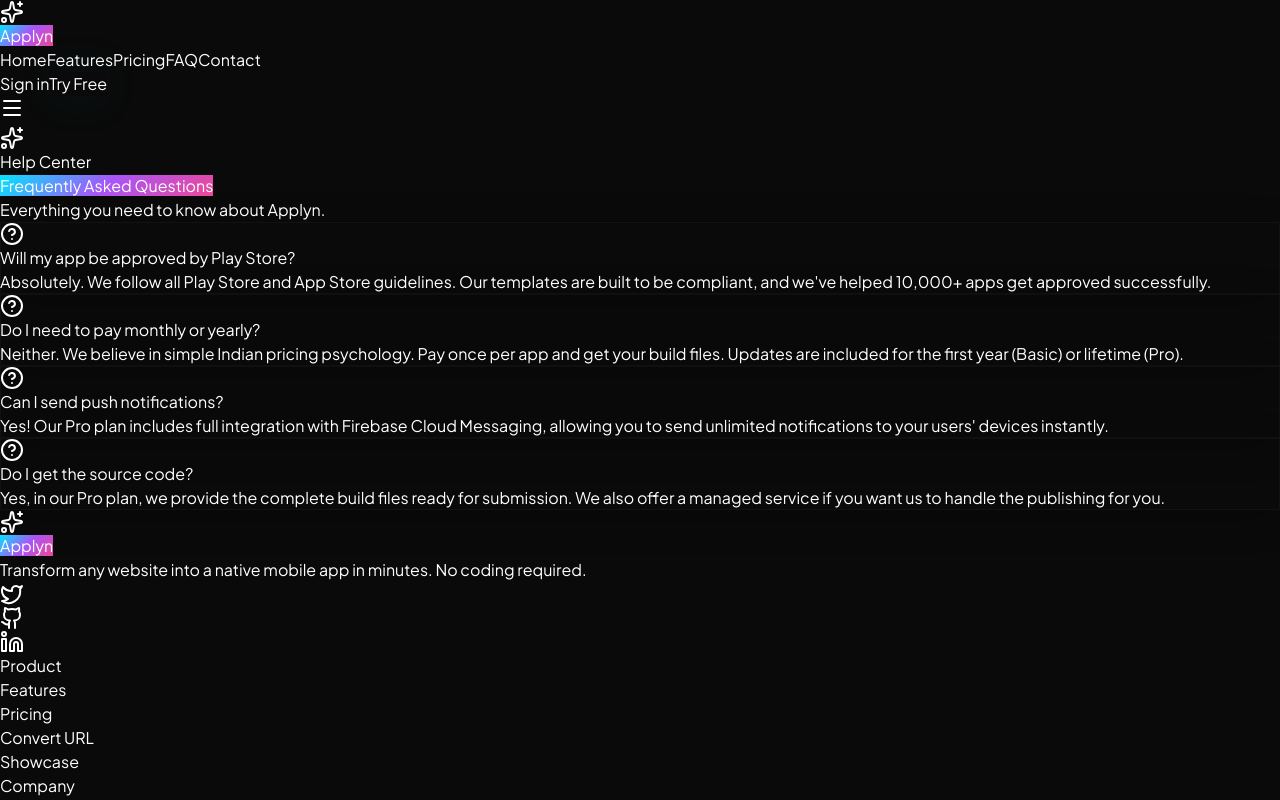
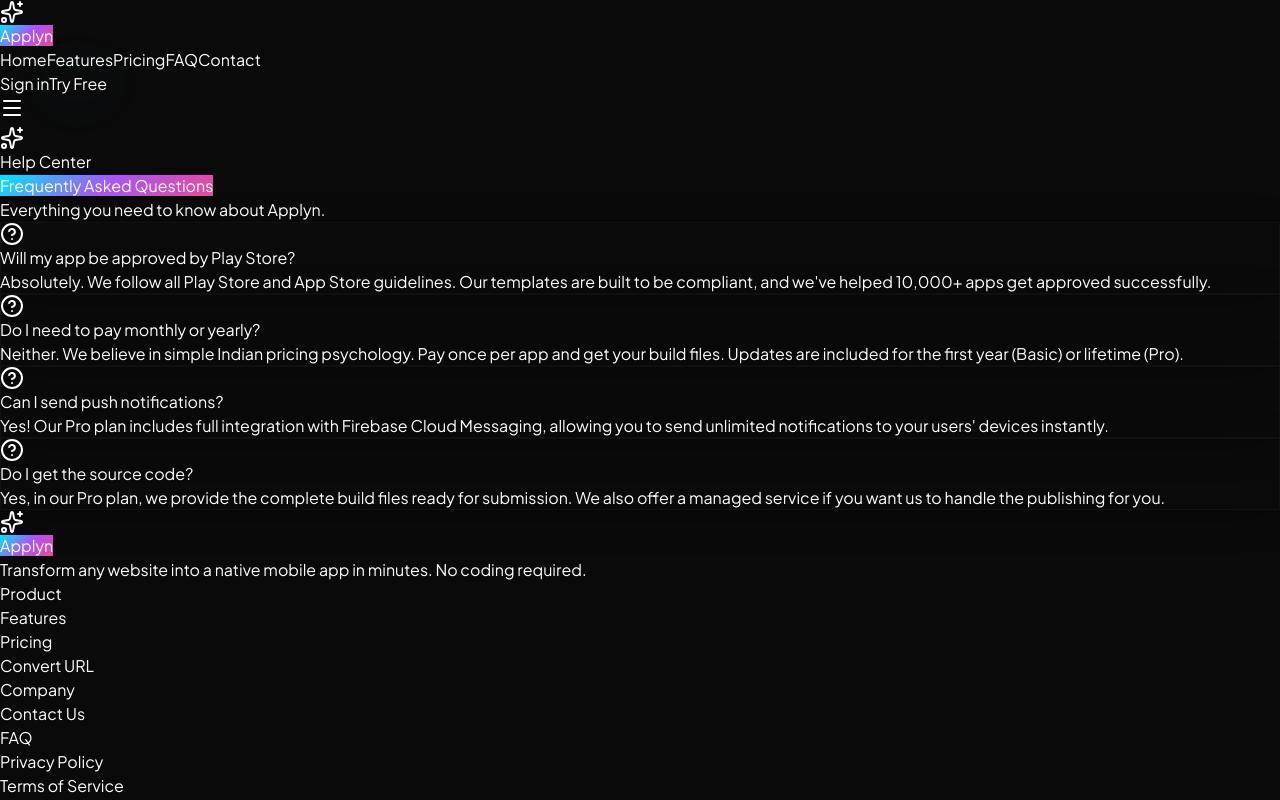
Before and after one commit to techwithparamesh/applyn, a React (Vite) app in the folder client/: page /faq in a window 1280 px wide. Shown: the top 800 px of the page. Built offline with nearby package versions, Linux system fonts and the light colour scheme; no server answers.

Commit message:
removed showcase and social media icons in footer

```diff
--- a/client/src/components/layout/footer.tsx
+++ b/client/src/components/layout/footer.tsx
@@ -1,5 +1,5 @@
 import { Link } from "wouter";
-import { Mail, Phone, MapPin, Sparkles, Twitter, Github, Linkedin } from "lucide-react";
+import { Mail, Phone, MapPin, Sparkles } from "lucide-react";
 
 
 export function Footer() {
@@ -21,17 +21,6 @@ export function Footer() {
             <p className="text-sm text-muted-foreground leading-relaxed">
               Transform any website into a native mobile app in minutes. No coding required.
             </p>
-            <div className="flex gap-3 pt-2">
-              <a href="#" className="h-9 w-9 rounded-lg bg-white/5 border border-white/10 flex items-center justify-center text-muted-foreground hover:text-white hover:bg-white/10 transition-colors">
-                <Twitter className="h-4 w-4" />
-              </a>
-              <a href="#" className="h-9 w-9 rounded-lg bg-white/5 border border-white/10 flex items-center justify-center text-muted-foreground hover:text-white hover:bg-white/10 transition-colors">
-                <Github className="h-4 w-4" />
-              </a>
-              <a href="#" className="h-9 w-9 rounded-lg bg-white/5 border border-white/10 flex items-center justify-center text-muted-foreground hover:text-white hover:bg-white/10 transition-colors">
-                <Linkedin className="h-4 w-4" />
-              </a>
-            </div>
           </div>
 
           <div>
@@ -40,7 +29,6 @@ export function Footer() {
               <li><Link href="/features" className="text-muted-foreground hover:text-white transition-colors">Features</Link></li>
               <li><Link href="/pricing" className="text-muted-foreground hover:text-white transition-colors">Pricing</Link></li>
               <li><Link href="/create" className="text-muted-foreground hover:text-white transition-colors">Convert URL</Link></li>
-              <li><a href="#" className="text-muted-foreground hover:text-white transition-colors">Showcase</a></li>
             </ul>
           </div>
 
```
